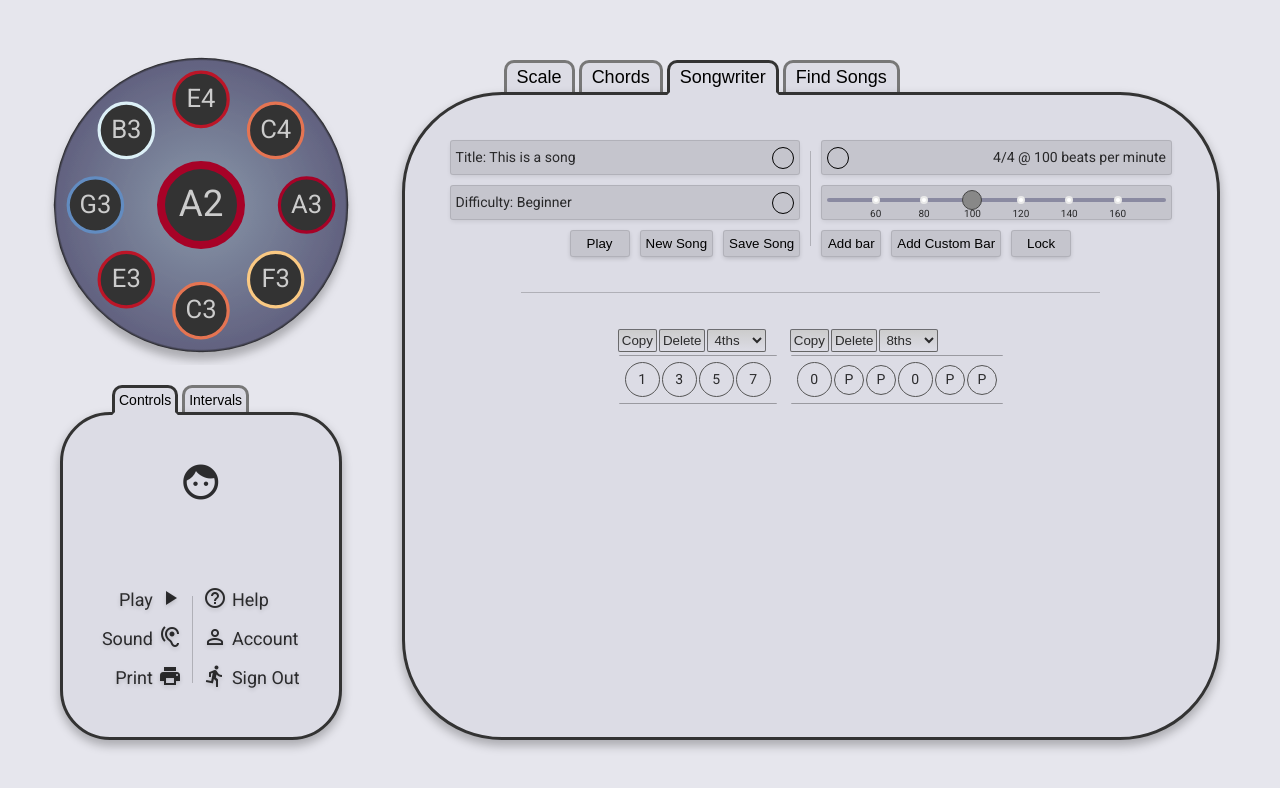
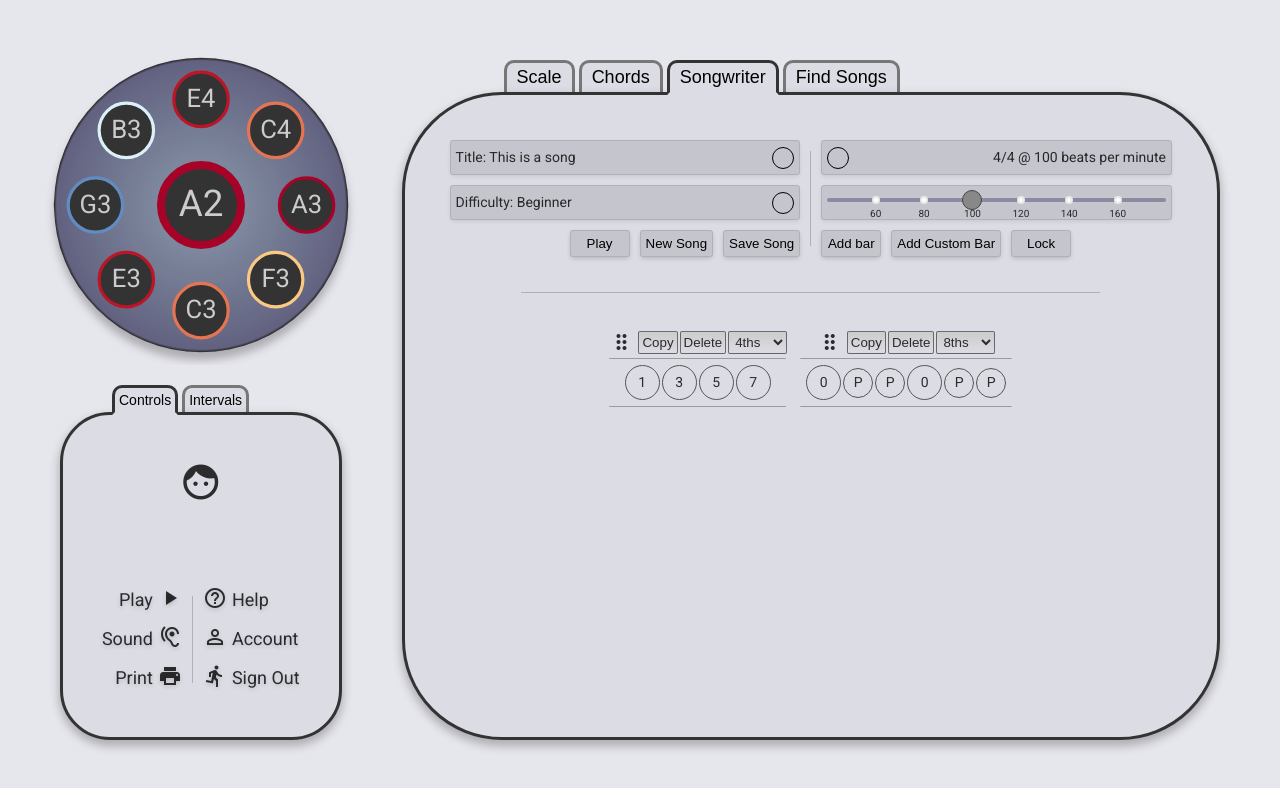
Before and after one commit to Moosees/ding-and-tones, a React (Create React App) app: page /song in a window 1280 px wide. Shown: the top 788 px of the page. Built offline with nearby package versions, Linux system fonts and the light colour scheme.

Commit message:
add drag handle to bars, fix alignment on arrangments as number of bars grow

```diff
--- a/src/components/barControls/BarControls.jsx
+++ b/src/components/barControls/BarControls.jsx
@@ -1,6 +1,5 @@
 import React from 'react';
 import { connect } from 'react-redux';
-import styled from 'styled-components';
 import { v4 as uuid } from 'uuid';
 import {
   deleteBar,
@@ -9,11 +8,7 @@ import {
 } from '../../redux/bars/bars.actions';
 import BtnGradient from '../button/Gradient';
 import MetreControls from '../metreControls/MetreControls';
-
-const ControlsContainer = styled.div`
-  align-items: center;
-  display: flex;
-`;
+import { ControlsContainer, DragHandle } from './barControls.styles';
 
 const copyBar = (barId, bars, beats) => {
   const newBarId = uuid();
@@ -43,6 +38,9 @@ const BarControls = ({
 
   return (
     <ControlsContainer>
+      <DragHandle>
+        <i className="material-icons">drag_indicator</i>
+      </DragHandle>
       <BtnGradient
         label="Copy"
         onClick={() => duplicateBar(copyBar(barId, bars, beats))}
--- /dev/null
+++ b/src/components/barControls/barControls.styles.js
@@ -0,0 +1,19 @@
+import styled from 'styled-components';
+
+export const ControlsContainer = styled.div`
+  align-items: center;
+  display: flex;
+  justify-content: center;
+`;
+
+export const DragHandle = styled.div`
+  align-items: center;
+  color: ${({ theme }) => theme.colorText};
+  cursor: grab;
+  display: flex;
+  justify-content: center;
+  padding: 2px;
+  margin-right: 2px;
+`;
+
+// cursor: grabbing;
--- a/src/components/songArrangement/songArrangement.styles.js
+++ b/src/components/songArrangement/songArrangement.styles.js
@@ -1,8 +1,8 @@
 import styled from 'styled-components';
 
 export const Bars = styled.div`
+  align-items: flex-start;
   display: flex;
   flex-wrap: wrap;
-  justify-content: center;
-  margin: 0 auto;
+  justify-content: flex-start;
 `;
--- a/src/containers/songwriter/Songwriter.jsx
+++ b/src/containers/songwriter/Songwriter.jsx
@@ -5,9 +5,10 @@ import SongControls from '../../components/songControls/SongControls';
 import SongInfo from '../../components/songInfo/SongInfo';
 import {
   BottomSection,
+
   SongContainer,
   TopPart,
-  TopSection,
+  TopSection
 } from './songwriter.styles';
 
 const Songwriter = () => {
--- a/src/containers/songwriter/songwriter.styles.js
+++ b/src/containers/songwriter/songwriter.styles.js
@@ -24,6 +24,9 @@ export const TopPart = styled.div`
 `;
 
 export const BottomSection = styled.div`
+  align-items: flex-start;
+  display: flex;
   flex: 10 0;
+  justify-content: center;
   width: 100%;
 `;
```
Also changed, not shown: 1 other file (tests, documents, lock files or other folders).
